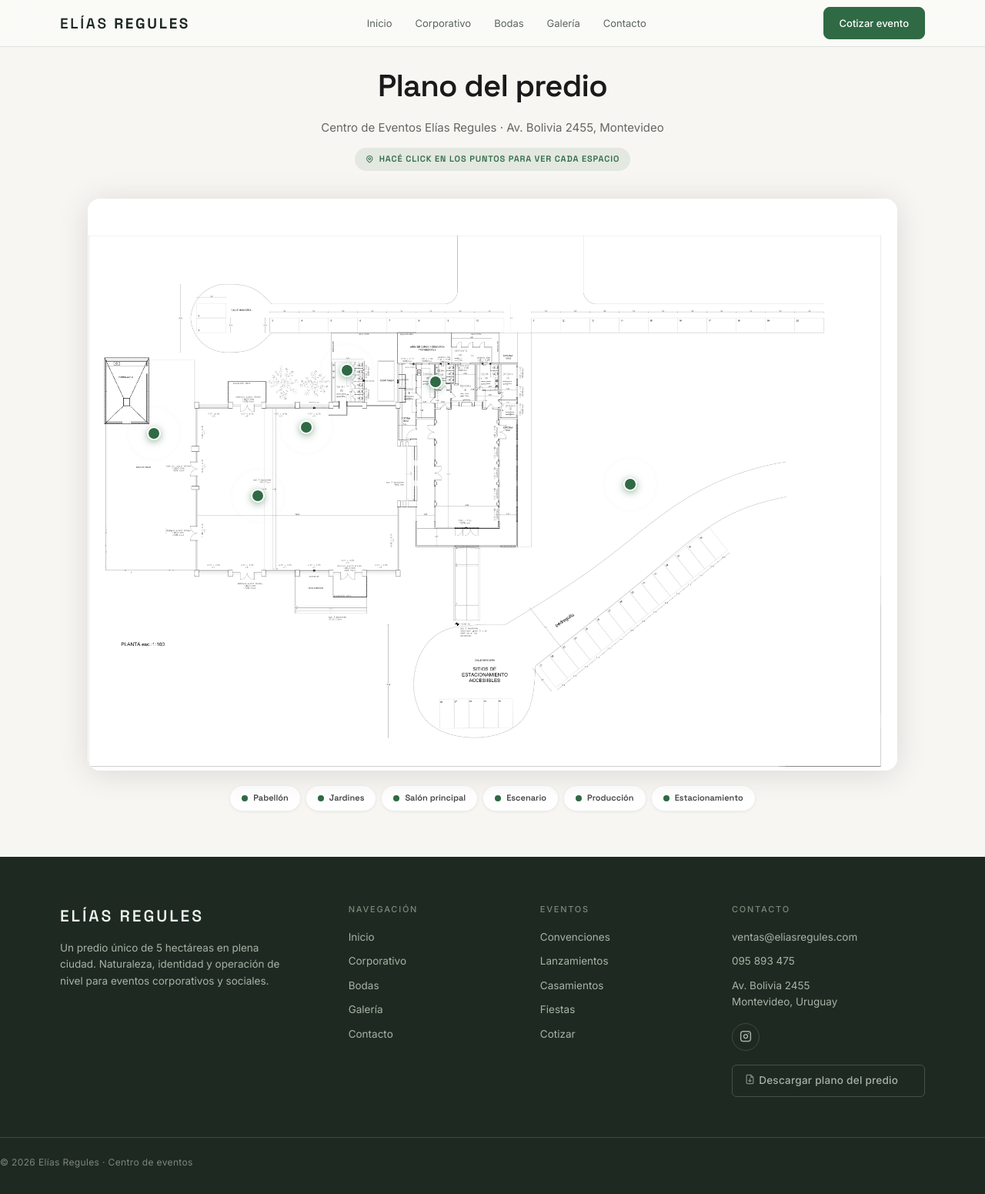
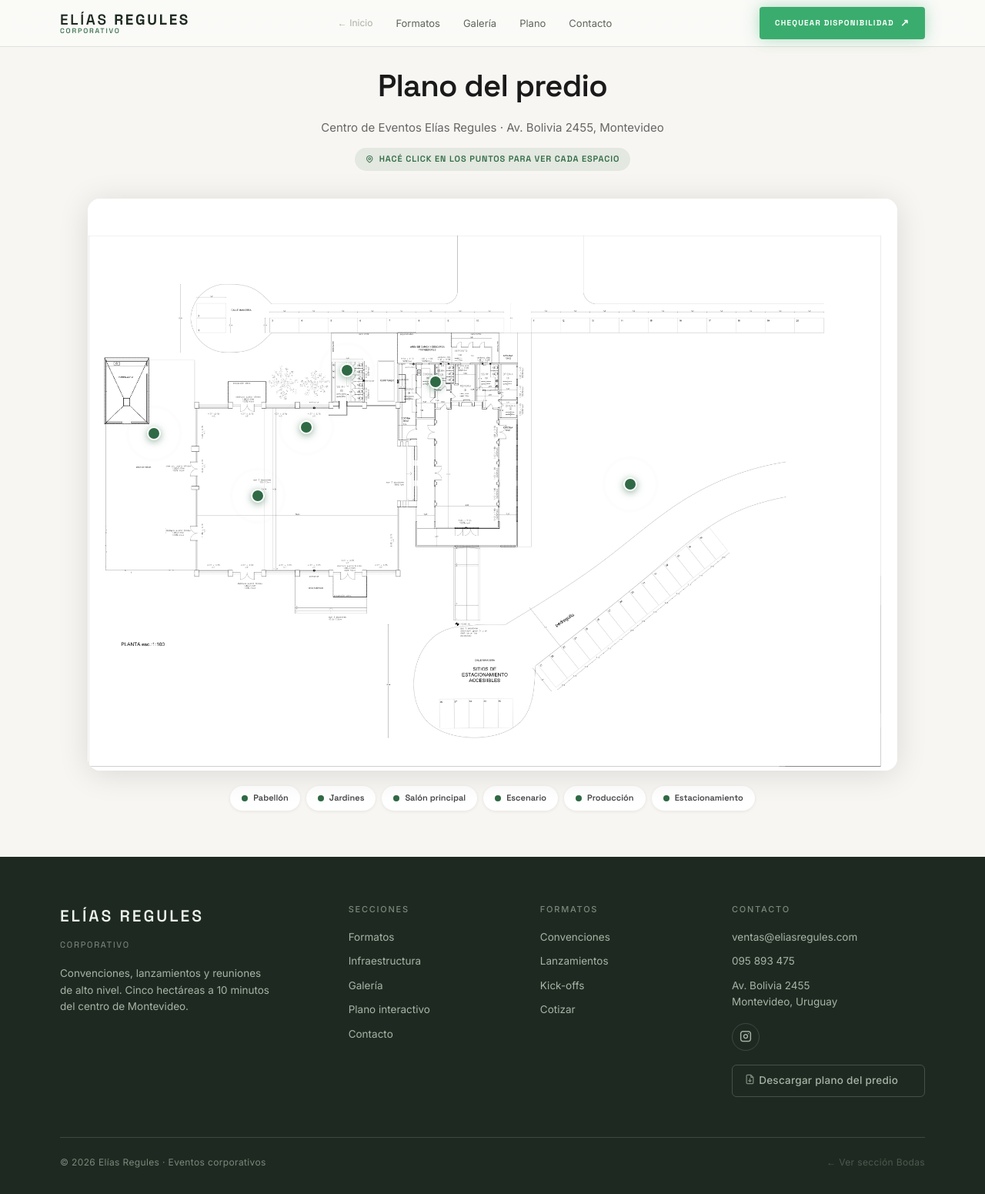
Before and after one commit to somoslang/elias-regules-web, a plain HTML site: page plano-interactivo.html in a window 1280 px wide. Shown: the whole page at 77% size. Drawn offline with Linux system fonts and the light colour scheme.

Commit message:
Plano interactivo: integrar en menú de Corporativo y Bodas
Co-Authored-By: Claude Sonnet 4.6 <noreply@anthropic.com>

```diff
--- a/plano-interactivo.html
+++ b/plano-interactivo.html
@@ -329,7 +329,7 @@
 }
 </style>
 </head>
-<body data-page="plano">
+<body data-page="plano" data-section="corp">
 <div id="site-nav"></div>
 
 <div class="pi-page">
--- a/site.js
+++ b/site.js
@@ -34,6 +34,7 @@ var PLANO_URL = '{{cms:contacto.plano_url}}';
     var corpLinks = [
       { href: "corporativo.html#corp-formatos", label: "Formatos" },
       { href: "corp-galeria.html",              label: "Galería" },
+      { href: "plano-interactivo.html",         label: "Plano" },
       { href: "corp-contacto.html",             label: "Contacto" },
     ];
     var menuHtml = corpLinks.map(function (p) {
@@ -66,6 +67,7 @@ var PLANO_URL = '{{cms:contacto.plano_url}}';
         '<a href="corporativo.html#corp-formatos">Formatos</a>' +
         '<a href="corporativo.html">Infraestructura</a>' +
         '<a href="corp-galeria.html">Galería</a>' +
+        '<a href="plano-interactivo.html">Plano interactivo</a>' +
         '<a href="corp-contacto.html">Contacto</a></div>' +
       '<div><h4>Formatos</h4>' +
         '<a href="corporativo.html#corp-formatos">Convenciones</a>' +
@@ -96,6 +98,7 @@ var PLANO_URL = '{{cms:contacto.plano_url}}';
       { href: "social.html#b-lugar",      label: "El lugar" },
       { href: "social.html#b-tipos",      label: "Celebraciones" },
       { href: "social-galeria.html",      label: "Galería" },
+      { href: "plano-interactivo.html",   label: "Plano" },
       { href: "social-contacto.html",     label: "Contacto" },
     ];
     var menuHtmlB = bodasLinks.map(function (p) {
@@ -128,6 +131,7 @@ var PLANO_URL = '{{cms:contacto.plano_url}}';
         '<a href="social.html#b-lugar">El lugar</a>' +
         '<a href="social.html#b-tipos">Celebraciones</a>' +
         '<a href="social-galeria.html">Galería</a>' +
+        '<a href="plano-interactivo.html">Plano interactivo</a>' +
         '<a href="social-contacto.html">Contacto</a></div>' +
       '<div><h4>Celebraciones</h4>' +
         '<a href="social.html#b-tipos">Casamientos</a>' +
```
